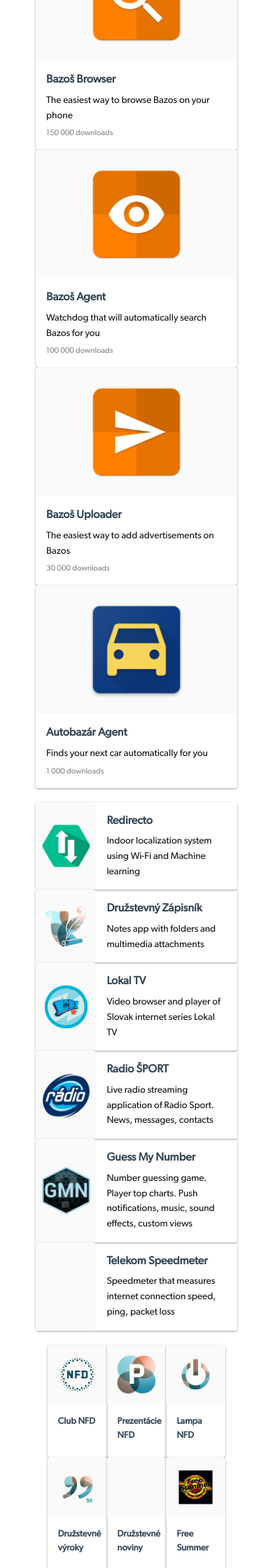
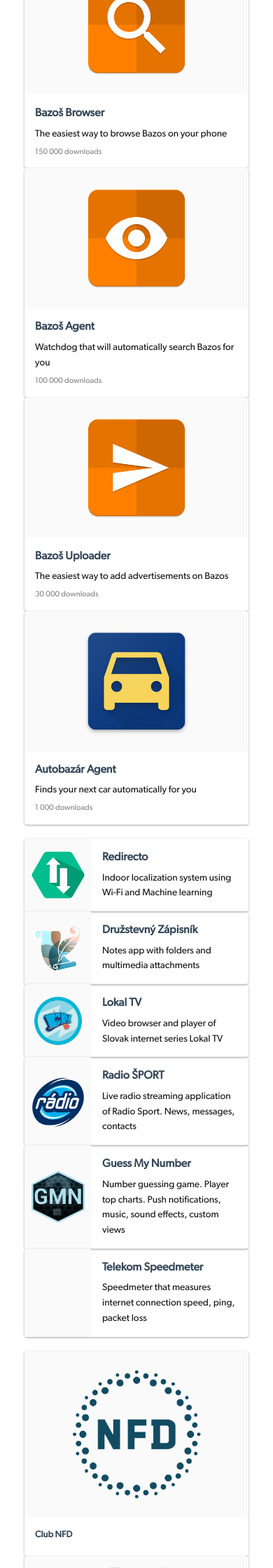
Before and after one commit to ursusursus/PersonalWeb, a PHP site: page /en/index.html in a window 390 px wide. Shown: the part 1560-3800 px from the top of the page at 70% size. Run offline with PHP 8.4, Linux system fonts and the light colour scheme.

Commit message:
responsive

```diff
--- a/styles/landing.css
+++ b/styles/landing.css
@@ -307,12 +307,11 @@
 }
 .image-item-wrapper {
 	padding: 0 20px 0 0;
-	width: 240px;
 	height: 100%;
 	overflow:visible;
 }
 .image-item-wrapper img {
-	width: 240px;
+	height: 340px;
 	object-fit: contain;
 	border-radius: 4px;
 	box-shadow: 0 1px 3px rgba(0,0,0,0.16), 0 1px 3px rgba(0,0,0,0.23);
@@ -558,9 +557,9 @@
 /*
 RESPONSIVE
 */
-@media only screen and (max-width: 819px) {
+@media only screen and (max-width: 1299px) {
     .section {
-        width: auto;
+        width: 100%;
     }
 	#references-container {
 		padding: 0;
@@ -569,7 +568,7 @@
 		font-size: 3.5em;
 	}
 }
-@media only screen and (max-width: 639px) {
+@media only screen and (max-width: 819px) {
 	.section {
 		padding: 80px 25px 120px 25px;
     }
@@ -584,14 +583,11 @@
 		content: "\A";
 		white-space: pre;
 	}
-    .primary-app {
-		width: 45%;
+    .primary-app-wrapper {
+		width: 33.33%;
 	}
-	.secondary-app {
-		width: 94%;
-	}
-	.ternary-app {
-		width: 28.75%;
+	.ternary-app-wrapper {
+		width: 25%;
 	}
 	#nav {
 		justify-content: center;
@@ -617,19 +613,35 @@
 		margin-bottom: 100px;
 	}
 }
+@media only screen and (max-width: 549px) {
+	.primary-app2 {
+		padding-top: 20px;
+		flex-direction: column;
+		align-items: center;
+		justify-content: center;
+	}
+	.image-item-wrapper img {
+		height: 260px;
+	}
+	.app-container {
+		width: 100%;
+	}
+	.images-container-wrapper {
+		width: 100%;
+		margin-top: 30px;
+		margin-bottom: 30px;
+	}
+	.primary-app-wrapper {
+		width: 50%;
+	}
+	.ternary-app-wrapper {
+		width: 33.3%;
+	}
+}
 @media only screen and (max-width: 479px) {
 	#main {
 		padding-top: 0;
 		height: 500px;
-	}
-	.primary-app {
-		width: 90%;
-	}
-	.secondary-app {
-		width: 90%;
-	}
-	.ternary-app {
-		width: 26.5%;
 	}
 	.ternary-app .app-title {
 		font-size: 0.8em;
@@ -654,8 +666,14 @@
 	}
 }
 @media only screen and (max-width: 376px) {
-	.ternary-app {
-		width: 41%;
+	.primary-app-wrapper {
+		width: 100%;
+	}
+	.ternary-app-wrapper {
+		width: 50%;
+	}
+	.image-item-wrapper img {
+		height: 200px;
 	}
 }
 @media only screen and (max-height: 420px) {
```
Also changed, not shown: index.html (indentation only).
